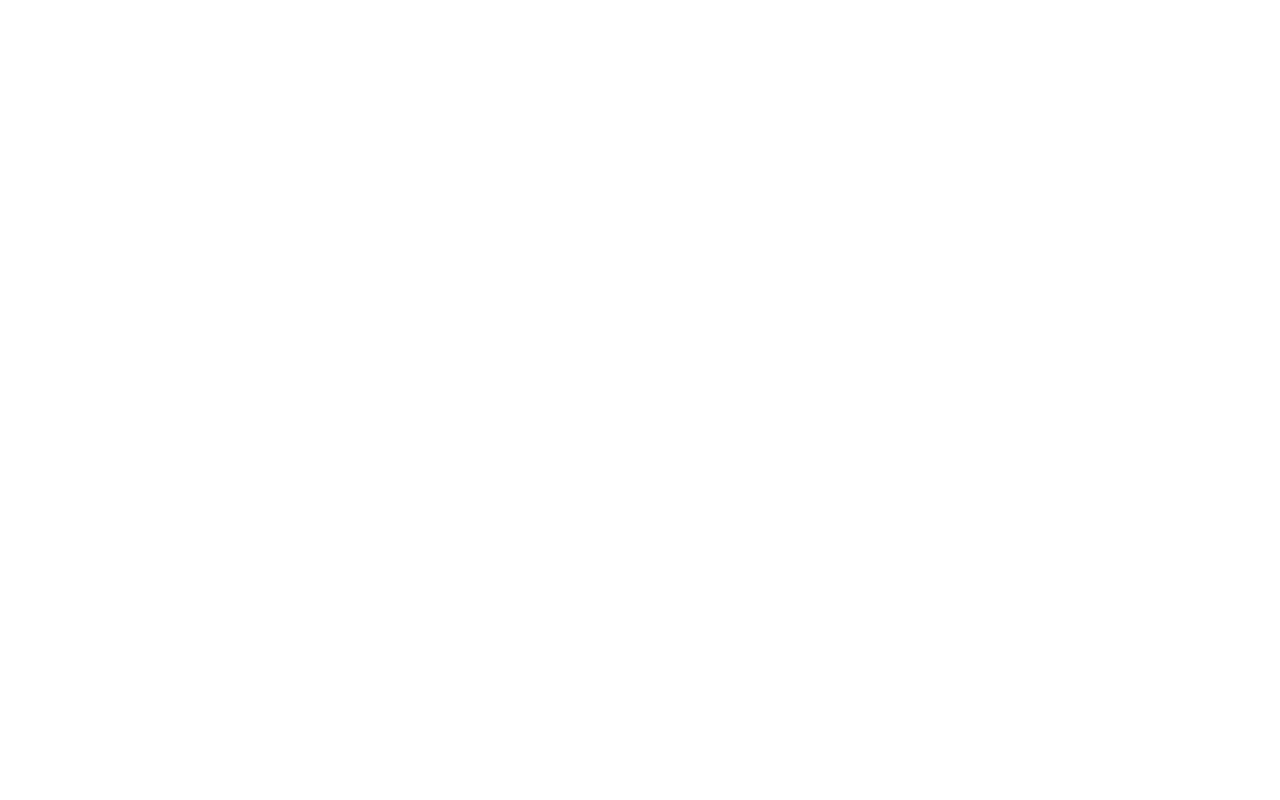
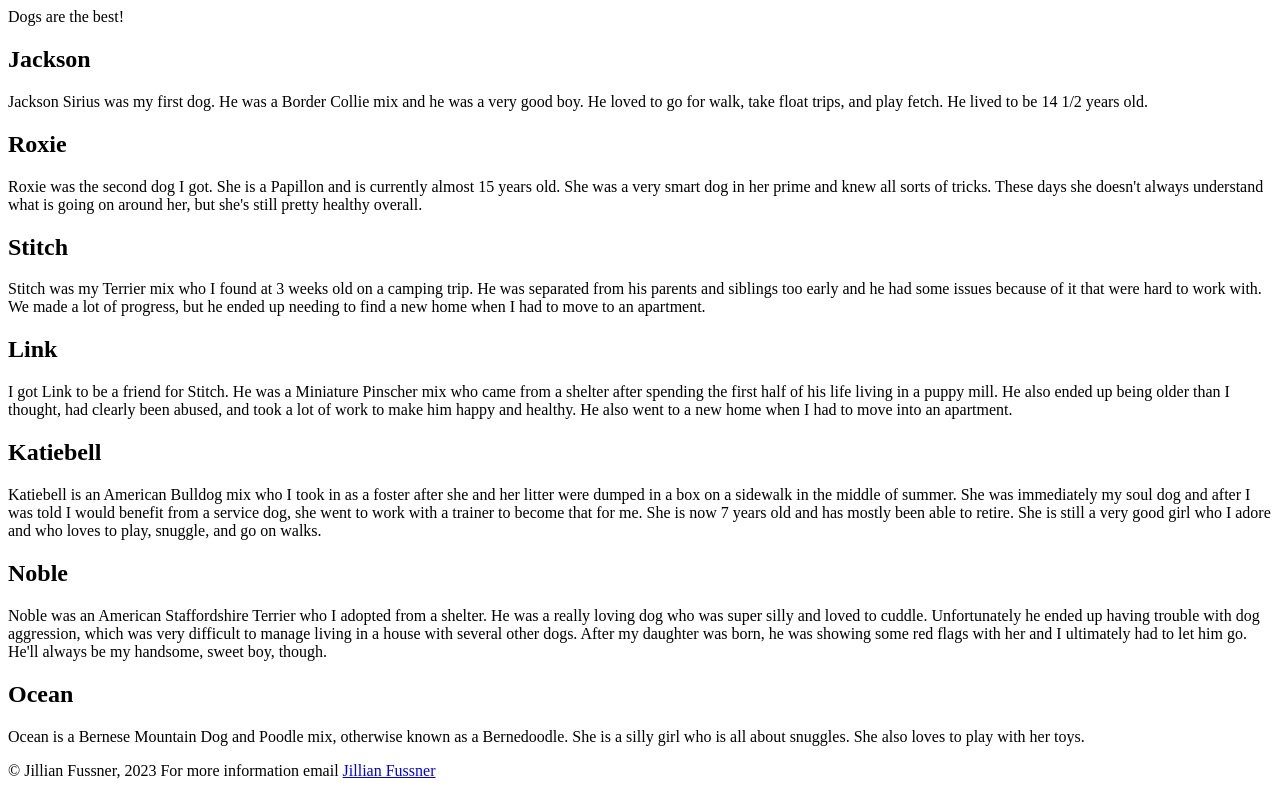
Before and after one commit to STL-WomenPlus-WebDev-March2023/js-assignment-4-html-me-something-JillianJaclyn, a website: page index.html in a window 1280 px wide. Drawn offline with Linux system fonts and the light colour scheme.

Commit message:
added HTML coding and photos

```diff
--- a/index.html
+++ b/index.html
@@ -1,8 +1,71 @@
 <!DOCTYPE html>
 <html>
    <head>
+      <title>Dogs, Dogs, and more Dogs!</title>
    </head>
    <body>
-      <!-- Write your HTML in this file! -->
+      <header>Dogs are the best!</header>
+      <main>
+         <article>
+         <h1>Jackson</h1>
+            <p>Jackson Sirius was my first dog. He was a Border Collie mix and he was a very good boy.
+               He loved to go for walk, take float trips, and play fetch. He lived to be 14 1/2 years old.
+            </p>
+         </article>
+         <article>
+         <h1>Roxie</h1>
+            <p>Roxie was the second dog I got. She is a Papillon and is currently almost 15 years old.
+               She was a very smart dog in her prime and knew all sorts of tricks. These days she doesn't
+               always understand what is going on around her, but she's still pretty healthy overall.
+            </p>
+         </article>
+         <article>
+         <h1>Stitch</h1>
+            <p>Stitch was my Terrier mix who I found at 3 weeks old on a camping trip.
+               He was separated from his parents and siblings too early and he had
+               some issues because of it that were hard to work with. We made a lot
+               of progress, but he ended up needing to find a new home when I had to
+               move to an apartment.
+            </p>
+         </article>
+         <article>
+         <h1>Link</h1>
+            <p>I got Link to be a friend for Stitch. He was a Miniature Pinscher mix
+               who came from a shelter after spending the first half of his life
+               living in a puppy mill. He also ended up being older than I thought,
+               had clearly been abused, and took a lot of work to make him happy and
+               healthy. He also went to a new home when I had to move into an apartment.
+            </p>
+         </article>
+         <article>
+         <h1>Katiebell</h1>
+            <p>Katiebell is an American Bulldog mix who I took in as a foster after
+               she and her litter were dumped in a box on a sidewalk in the middle of
+               summer. She was immediately my soul dog and after I was told I would
+               benefit from a service dog, she went to work with a trainer to become
+               that for me. She is now 7 years old and has mostly been able to retire.
+               She is still a very good girl who I adore and who loves to play, snuggle,
+               and go on walks.
+            </p>
+         </article>
+         <article>
+         <h1>Noble</h1>
+            <p>Noble was an American Staffordshire Terrier who I adopted from a shelter.
+               He was a really loving dog who was super silly and loved to cuddle.
+               Unfortunately he ended up having trouble with dog aggression, which was very
+               difficult to manage living in a house with several other dogs. After my
+               daughter was born, he was showing some red flags with her and I ultimately
+               had to let him go. He'll always be my handsome, sweet boy, though.
+            </p>
+         </article>
+         <article>
+         <h1>Ocean</h1>
+            <p>Ocean is a Bernese Mountain Dog and Poodle mix, otherwise known as a
+               Bernedoodle. She is a silly girl who is all about snuggles. She also
+               loves to play with her toys.
+            </p>
+         </article>
+      </main>
+      <footer>&copy Jillian Fussner, 2023 For more information email <a href="mailto:jillian.fussner@gmail.com">Jillian Fussner</a></footer>
    </body>
 </html>
```
Also changed, not shown: images/Jackson.webp (added), images/Katiebell.jpg (added), images/Link.jpg (added), images/Noble.jpg (added), images/Ocean.jpg (added), images/Roxie.jpg (added), images/Stitch.jpg (added).
